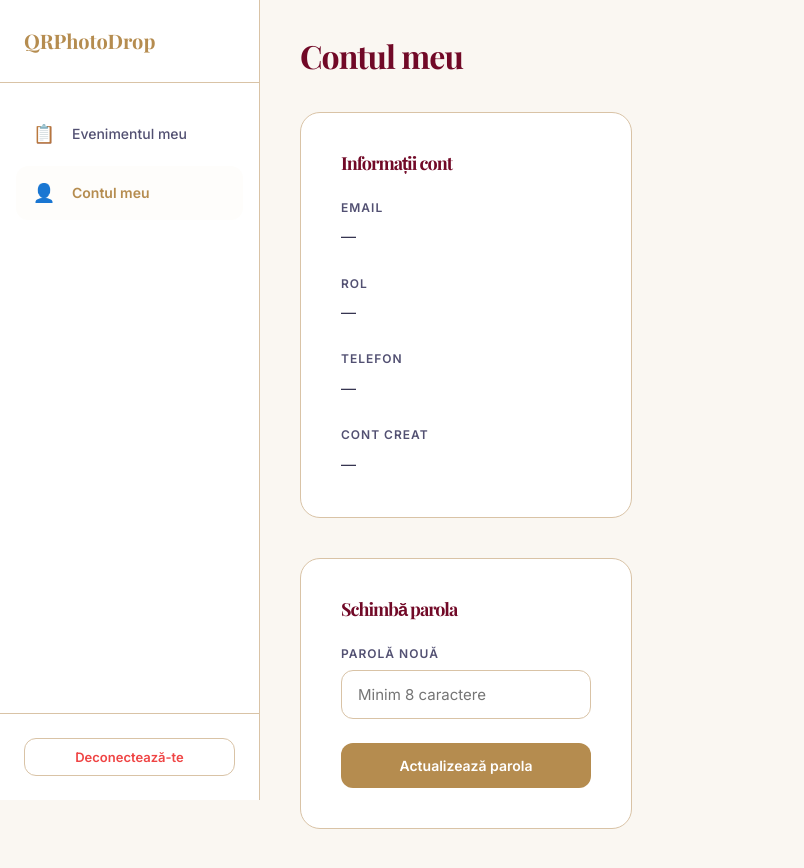
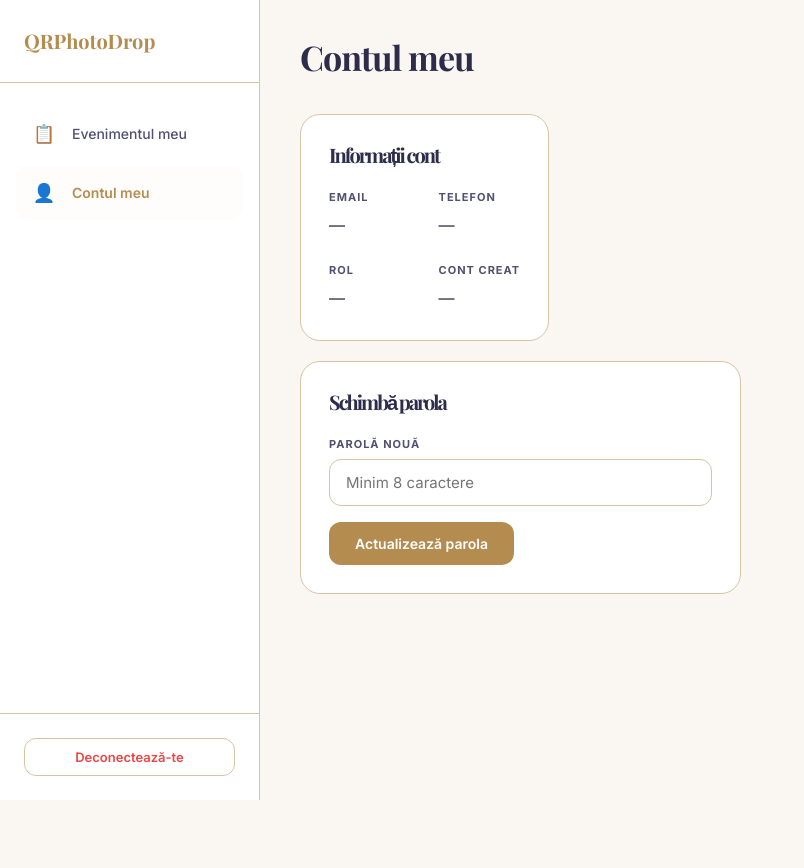
Before and after one commit to TomaTest02/qrphotodrop, a Next.js app: page /dashboard/contul-meu in a window 1280 px wide. Shown: the top 868 px of the page, without its empty margins (0-804 px from the left). After the commit the page ends 800 px from the top, so only its background shows below. Built offline with nearby package versions, Linux system fonts and the light colour scheme; no server answers; a web font is replaced by a local one.

Commit message:
Redesign Contul meu: layout aerisit, info in grila, countdown integrat premium

```diff
--- /dev/null
+++ b/app/(app)/dashboard/contul-meu/contul-meu.module.css
@@ -0,0 +1,162 @@
+.page {
+  max-width: 960px;
+  margin: 0 auto;
+  padding-bottom: 60px;
+}
+
+.title {
+  font-family: var(--font-serif);
+  font-size: 34px;
+  font-weight: 700;
+  letter-spacing: -1px;
+  color: var(--color-text);
+  margin-bottom: var(--space-xl);
+}
+
+.grid {
+  display: grid;
+  grid-template-columns: 1.45fr 1fr;
+  gap: 20px;
+  align-items: start;
+}
+
+.card {
+  background: var(--color-white);
+  border: 1px solid var(--color-cream-darker);
+  border-radius: var(--radius-lg);
+  padding: 28px;
+}
+
+.cardTitle {
+  font-family: var(--font-serif);
+  font-size: 20px;
+  font-weight: 700;
+  color: var(--color-text);
+  margin: 0 0 22px;
+}
+
+/* Câmpuri info în grilă 2 coloane */
+.fieldGrid {
+  display: grid;
+  grid-template-columns: 1fr 1fr;
+  gap: 22px 28px;
+}
+
+.field { display: flex; flex-direction: column; gap: 5px; min-width: 0; }
+.fieldLabel {
+  font-size: 11px;
+  font-weight: 700;
+  text-transform: uppercase;
+  letter-spacing: 1px;
+  color: var(--color-text-muted);
+}
+.fieldValue {
+  font-size: 16px;
+  color: var(--color-text);
+  word-break: break-word;
+}
+.fieldValue strong { font-weight: 700; }
+
+.sectionLabel {
+  grid-column: 1 / -1;
+  display: flex;
+  align-items: center;
+  gap: 12px;
+  font-size: 11px;
+  font-weight: 700;
+  text-transform: uppercase;
+  letter-spacing: 1px;
+  color: var(--color-gold, #bc965c);
+  margin-top: 6px;
+}
+.sectionLabel::after {
+  content: '';
+  flex: 1;
+  height: 1px;
+  background: var(--color-cream-darker);
+}
+
+/* Card countdown — premium auriu */
+.countdown {
+  background: linear-gradient(150deg, #cdab6e 0%, #bc965c 55%, #a8854c 100%);
+  border-radius: var(--radius-lg);
+  padding: 28px;
+  color: #2d2c4a;
+  box-shadow: 0 12px 30px rgba(188, 150, 92, 0.28);
+  position: relative;
+  overflow: hidden;
+}
+.countdown::before {
+  content: '';
+  position: absolute;
+  top: -40px; right: -40px;
+  width: 140px; height: 140px;
+  background: rgba(255, 255, 255, 0.16);
+  border-radius: 50%;
+}
+.countdownHead {
+  display: flex;
+  align-items: center;
+  gap: 9px;
+  font-size: 12px;
+  font-weight: 700;
+  text-transform: uppercase;
+  letter-spacing: 1.5px;
+  color: rgba(45, 44, 74, 0.75);
+  margin-bottom: 14px;
+  position: relative;
+}
+.countdownValue {
+  font-family: var(--font-serif);
+  font-size: 30px;
+  font-weight: 700;
+  letter-spacing: -0.5px;
+  line-height: 1.1;
+  margin-bottom: 14px;
+  position: relative;
+}
+.countdownNote {
+  font-size: 13.5px;
+  line-height: 1.55;
+  color: rgba(45, 44, 74, 0.82);
+  position: relative;
+  margin: 0;
+}
+.countdownExpiry {
+  margin-top: 16px;
+  padding-top: 14px;
+  border-top: 1px solid rgba(45, 44, 74, 0.18);
+  font-size: 13px;
+  position: relative;
+}
+.countdownExpiry strong { font-weight: 700; }
+
+/* Schimbă parola */
+.pwCard { margin-top: 20px; }
+.pwForm { display: flex; flex-direction: column; gap: 16px; max-width: 420px; }
+.label { font-size: 11px; font-weight: 700; text-transform: uppercase; letter-spacing: 1px; color: var(--color-text-muted); margin-bottom: 6px; display: block; }
+.input {
+  width: 100%; padding: 13px 16px; border: 1px solid var(--color-cream-darker);
+  border-radius: var(--radius-md); font-size: 15px; font-family: var(--font-sans); outline: none;
+  transition: border-color var(--transition-fast);
+}
+.input:focus { border-color: var(--color-violet); }
+.submitBtn {
+  align-self: flex-start;
+  padding: 13px 26px; background: var(--color-violet); color: #fff; border: none;
+  border-radius: var(--radius-md); font-size: 14px; font-weight: 600; cursor: pointer; font-family: var(--font-sans);
+  transition: opacity var(--transition-fast);
+}
+.submitBtn:disabled { opacity: 0.55; cursor: not-allowed; }
+
+.alert { padding: 13px 16px; border-radius: var(--radius-md); font-size: 14px; margin-bottom: 18px; }
+.alertOk { background: #f0fdf4; border: 1px solid #bbf7d0; color: #166534; }
+.alertErr { background: #fef2f2; border: 1px solid #fecaca; color: #991b1b; }
+
+@media (max-width: 820px) {
+  .grid { grid-template-columns: 1fr; }
+  .fieldGrid { grid-template-columns: 1fr 1fr; }
+}
+@media (max-width: 480px) {
+  .fieldGrid { grid-template-columns: 1fr; }
+}
--- a/app/(app)/dashboard/contul-meu/page.js
+++ b/app/(app)/dashboard/contul-meu/page.js
@@ -2,6 +2,12 @@
 
 import { useState, useEffect } from 'react';
 import { createClient } from '@/lib/supabase/client';
+import { Clock } from '@phosphor-icons/react';
+import styles from './contul-meu.module.css';
+
+const TIER_LABEL = { intim: 'Basic', complet: 'Standard', vis: 'Premium' };
+const TIER_MONTHS = { intim: 1, complet: 2, vis: 3 };
+const TYPE_LABEL = { nunta: 'Nuntă', botez: 'Botez', aniversare: 'Aniversare', corporate: 'Corporate' };
 
 export default function ContulMeuPage() {
   const [user, setUser] = useState(null);
@@ -12,9 +18,7 @@ export default function ContulMeuPage() {
   const [message, setMessage] = useState('');
   const [timeLeft, setTimeLeft] = useState(null);
 
-  useEffect(() => {
-    loadProfile();
-  }, []);
+  useEffect(() => { loadProfile(); }, []);
 
   async function loadProfile() {
     const supabase = createClient();
@@ -23,204 +27,137 @@ export default function ContulMeuPage() {
       setUser(u);
       const { data } = await supabase.from('users').select('*').eq('id', u.id).single();
       setProfile(data);
-
       const { data: userEvent } = await supabase.from('events').select('*').eq('user_id', u.id).single();
-      if (userEvent) {
-        setEvent(userEvent);
-      }
+      if (userEvent) setEvent(userEvent);
     }
   }
 
+  const expiryDate = event?.event_date
+    ? (() => {
+        const d = new Date(event.expires_at || event.event_date);
+        if (!event.expires_at) d.setMonth(d.getMonth() + (TIER_MONTHS[event.package_tier] || 3));
+        return d;
+      })()
+    : null;
+
   useEffect(() => {
-    if (!event?.event_date) return;
-
-    // Durata corectă în funcție de abonament
-    const DURATION_MONTHS = { intim: 1, complet: 2, vis: 3 };
-    const months = DURATION_MONTHS[event.package_tier] || 3;
-
-    const expiryDate = new Date(event.event_date);
-    expiryDate.setMonth(expiryDate.getMonth() + months);
-
-    const timer = setInterval(() => {
-      const now = new Date();
-      const diff = expiryDate - now;
-
-      if (diff <= 0) {
-        setTimeLeft('Expirat');
-        clearInterval(timer);
-      } else {
-        const days = Math.floor(diff / (1000 * 60 * 60 * 24));
-        const hours = Math.floor((diff / (1000 * 60 * 60)) % 24);
-        const mins = Math.floor((diff / 1000 / 60) % 60);
+    if (!expiryDate) return undefined;
+    const tick = () => {
+      const diff = expiryDate.getTime() - Date.now();
+      if (diff <= 0) { setTimeLeft('Expirat'); return; }
+      const days = Math.floor(diff / 86400000);
+      const hours = Math.floor((diff / 3600000) % 24);
+      const mins = Math.floor((diff / 60000) % 60);
       setTimeLeft(`${days} zile, ${hours} ore, ${mins} min`);
-      }
-    }, 1000);
-
+    };
+    tick();
+    const timer = setInterval(tick, 1000);
     return () => clearInterval(timer);
   }, [event]);
 
   const handlePasswordUpdate = async (e) => {
     e.preventDefault();
-    if (newPassword.length < 8) {
-      setMessage('Parola trebuie să aibă minim 8 caractere.');
-      return;
-    }
+    if (newPassword.length < 8) { setMessage('Parola trebuie să aibă minim 8 caractere.'); return; }
     setLoading(true);
     const supabase = createClient();
     const { error } = await supabase.auth.updateUser({ password: newPassword });
-    if (error) {
-      setMessage('Eroare la actualizare.');
-    } else {
-      setMessage('Parola a fost actualizată cu succes!');
-      setNewPassword('');
-    }
+    setMessage(error ? 'Eroare la actualizare.' : 'Parola a fost actualizată cu succes!');
+    if (!error) setNewPassword('');
     setLoading(false);
   };
 
-  const labelStyle = { display: 'block', fontSize: '12px', fontWeight: 600, textTransform: 'uppercase', letterSpacing: '1px', color: 'var(--color-text-muted)', marginBottom: '6px' };
-  const inputStyle = { width: '100%', padding: '14px 16px', border: '1px solid var(--color-cream-darker)', borderRadius: 'var(--radius-md)', fontSize: '15px', fontFamily: 'var(--font-sans)', outline: 'none' };
-  const cardStyle = { background: 'var(--color-white)', borderRadius: 'var(--radius-lg)', padding: 'var(--space-xl)', border: '1px solid var(--color-cream-darker)', marginBottom: 'var(--space-xl)', position: 'relative' };
+  const fmtDate = (d) => (d ? new Date(d).toLocaleDateString('ro-RO', { day: 'numeric', month: 'long', year: 'numeric' }) : '—');
 
   return (
-    <div style={{ maxWidth: '600px', margin: '0 auto', paddingBottom: '100px' }}>
-      <h1 style={{ fontFamily: 'var(--font-serif)', fontSize: '32px', fontWeight: 700, letterSpacing: '-1px', marginBottom: 'var(--space-xl)' }}>
-        Contul meu
-      </h1>
+    <div className={styles.page}>
+      <h1 className={styles.title}>Contul meu</h1>
 
-      {/* Info card */}
-      <div style={cardStyle}>
-        <h3 style={{ fontSize: '18px', fontWeight: 700, marginBottom: 'var(--space-lg)' }}>Informații cont</h3>
-        <div style={{ display: 'flex', flexDirection: 'column', gap: 'var(--space-lg)' }}>
-          <div>
-            <label style={labelStyle}>Email</label>
-            <p style={{ fontSize: '15px', color: 'var(--color-text)' }}>{user?.email || '—'}</p>
+      <div className={styles.grid}>
+        {/* Informații cont */}
+        <div className={styles.card}>
+          <h2 className={styles.cardTitle}>Informații cont</h2>
+          <div className={styles.fieldGrid}>
+            <div className={styles.field}>
+              <span className={styles.fieldLabel}>Email</span>
+              <span className={styles.fieldValue}>{user?.email || '—'}</span>
             </div>
-          <div>
-            <label style={labelStyle}>Rol</label>
-            <p style={{ fontSize: '15px', color: 'var(--color-text)', textTransform: 'capitalize' }}>{profile?.role || '—'}</p>
+            <div className={styles.field}>
+              <span className={styles.fieldLabel}>Telefon</span>
+              <span className={styles.fieldValue}>{profile?.phone || '—'}</span>
             </div>
-          <div>
-            <label style={labelStyle}>Telefon</label>
-            <p style={{ fontSize: '15px', color: 'var(--color-text)' }}>{profile?.phone || '—'}</p>
+            <div className={styles.field}>
+              <span className={styles.fieldLabel}>Rol</span>
+              <span className={styles.fieldValue} style={{ textTransform: 'capitalize' }}>{profile?.role || '—'}</span>
             </div>
-          <div>
-            <label style={labelStyle}>Cont creat</label>
-            <p style={{ fontSize: '15px', color: 'var(--color-text)' }}>
-              {user?.created_at ? new Date(user.created_at).toLocaleDateString('ro-RO') : '—'}
-            </p>
+            <div className={styles.field}>
+              <span className={styles.fieldLabel}>Cont creat</span>
+              <span className={styles.fieldValue}>{fmtDate(user?.created_at)}</span>
             </div>
 
-          {/* Event details if available */}
             {event && (
               <>
-              <hr style={{ border: 'none', borderTop: '1px solid var(--color-cream-darker)', margin: 'var(--space-sm) 0' }} />
-              <div>
-                <label style={labelStyle}>Data evenimentului</label>
-                <p style={{ fontSize: '15px', color: 'var(--color-text)' }}>
-                  {event.event_date ? new Date(event.event_date).toLocaleDateString('ro-RO') : '—'}
-                </p>
+                <div className={styles.sectionLabel}>Evenimentul tău</div>
+                <div className={styles.field}>
+                  <span className={styles.fieldLabel}>Data evenimentului</span>
+                  <span className={styles.fieldValue}>{fmtDate(event.event_date)}</span>
                 </div>
-              <div>
-                <label style={labelStyle}>Abonament ales</label>
-                <p style={{ fontSize: '15px', color: 'var(--color-text)', textTransform: 'uppercase' }}>
-                  {event.package_type && event.package_tier ? `${event.package_type} ${event.package_tier}` : '—'}
-                </p>
+                <div className={styles.field}>
+                  <span className={styles.fieldLabel}>Abonament</span>
+                  <span className={styles.fieldValue}>
+                    {TYPE_LABEL[event.package_type] || event.package_type || event.event_type} · <strong>{TIER_LABEL[event.package_tier] || event.package_tier || '—'}</strong>
+                  </span>
                 </div>
-              <div>
-                <label style={labelStyle}>Expirare stocare</label>
-                <p style={{ fontSize: '15px', color: 'var(--color-text)', fontWeight: 600 }}>
-                  {event.event_date ? (() => {
-                    const expiry = new Date(event.event_date);
-                    // Durata corectă în funcție de abonament
-                    const DURATION_MONTHS = { intim: 1, complet: 2, vis: 3 };
-                    const months = DURATION_MONTHS[event.package_tier] || 3;
-                    expiry.setMonth(expiry.getMonth() + months);
-                    return expiry.toLocaleDateString('ro-RO');
-                  })() : '—'}
-                </p>
+                <div className={styles.field}>
+                  <span className={styles.fieldLabel}>Expirare stocare</span>
+                  <span className={styles.fieldValue}><strong>{fmtDate(expiryDate)}</strong></span>
+                </div>
+                <div className={styles.field}>
+                  <span className={styles.fieldLabel}>Cod eveniment</span>
+                  <span className={styles.fieldValue}><strong>{event.event_code}</strong></span>
                 </div>
               </>
             )}
           </div>
         </div>
 
-      {/* Password change */}
-      <div style={cardStyle}>
-        <h3 style={{ fontSize: '18px', fontWeight: 700, marginBottom: 'var(--space-lg)' }}>Schimbă parola</h3>
-
-        {message && (
-          <div style={{
-            padding: 'var(--space-md)',
-            background: message.includes('succes') ? '#f0fdf4' : '#fef2f2',
-            border: `1px solid ${message.includes('succes') ? '#bbf7d0' : '#fecaca'}`,
-            borderRadius: 'var(--radius-md)',
-            color: message.includes('succes') ? 'var(--color-success)' : 'var(--color-error)',
-            fontSize: '14px',
-            marginBottom: 'var(--space-lg)',
-          }}>
-            {message}
+        {/* Countdown */}
+        {timeLeft && (
+          <div className={styles.countdown}>
+            <div className={styles.countdownHead}><Clock size={16} weight="bold" /> Timp rămas stocare</div>
+            <div className={styles.countdownValue}>{timeLeft}</div>
+            <p className={styles.countdownNote}>
+              La finalul acestei perioade, galeria și toate fișierele vor fi șterse definitiv.
+            </p>
+            {expiryDate && (
+              <div className={styles.countdownExpiry}>Se șterge pe <strong>{fmtDate(expiryDate)}</strong></div>
+            )}
           </div>
         )}
+      </div>
 
-        <form onSubmit={handlePasswordUpdate} style={{ display: 'flex', flexDirection: 'column', gap: 'var(--space-lg)' }}>
+      {/* Schimbă parola */}
+      <div className={`${styles.card} ${styles.pwCard}`}>
+        <h2 className={styles.cardTitle}>Schimbă parola</h2>
+        {message && (
+          <div className={`${styles.alert} ${message.includes('succes') ? styles.alertOk : styles.alertErr}`}>{message}</div>
+        )}
+        <form onSubmit={handlePasswordUpdate} className={styles.pwForm}>
           <div>
-            <label style={labelStyle}>Parolă nouă</label>
+            <label className={styles.label}>Parolă nouă</label>
             <input
               type="password"
               value={newPassword}
               onChange={(e) => setNewPassword(e.target.value)}
-              style={inputStyle}
+              className={styles.input}
               placeholder="Minim 8 caractere"
               required
             />
           </div>
-          <button
-            type="submit"
-            disabled={loading}
-            style={{
-              padding: '14px 24px',
-              background: 'var(--color-violet)',
-              color: 'white',
-              border: 'none',
-              borderRadius: 'var(--radius-md)',
-              fontSize: '14px',
-              fontWeight: 600,
-              cursor: 'pointer',
-              fontFamily: 'var(--font-sans)',
-              opacity: loading ? 0.6 : 1,
-            }}
-          >
+          <button type="submit" disabled={loading} className={styles.submitBtn}>
             {loading ? 'Se actualizează...' : 'Actualizează parola'}
           </button>
         </form>
       </div>
-
-      {/* Expiry Countdown Widget */}
-      {timeLeft && (
-        <div style={{
-          position: 'fixed',
-          bottom: '24px',
-          right: '24px',
-          background: '#bc965c', // Culoarea aurie/camel din imagine
-          color: '#3e405b',      // Culoarea textului (albastru închis)
-          padding: '24px',
-          borderRadius: '16px',
-          boxShadow: '0 10px 25px rgba(0,0,0,0.15)',
-          zIndex: 100,
-          maxWidth: '320px',
-          fontFamily: 'var(--font-sans)'
-        }}>
-          <p style={{ fontSize: '13px', textTransform: 'uppercase', letterSpacing: '1.5px', marginBottom: '8px', fontWeight: 600, color: 'rgba(62,64,91,0.8)' }}>
-            Timp rămas stocare
-          </p>
-          <p style={{ fontSize: '28px', fontWeight: 700, fontFamily: 'var(--font-serif)', marginBottom: '12px', color: '#3e405b', letterSpacing: '-0.5px' }}>
-            {timeLeft}
-          </p>
-          <p style={{ fontSize: '14px', opacity: 0.85, lineHeight: 1.5, color: '#3e405b' }}>
-            La finalul acestei perioade, galeria și toate fișierele vor fi șterse definitiv.
-          </p>
-        </div>
-      )}
     </div>
   );
 }
```
Lines whose indentation alone changed are shown as unchanged.
